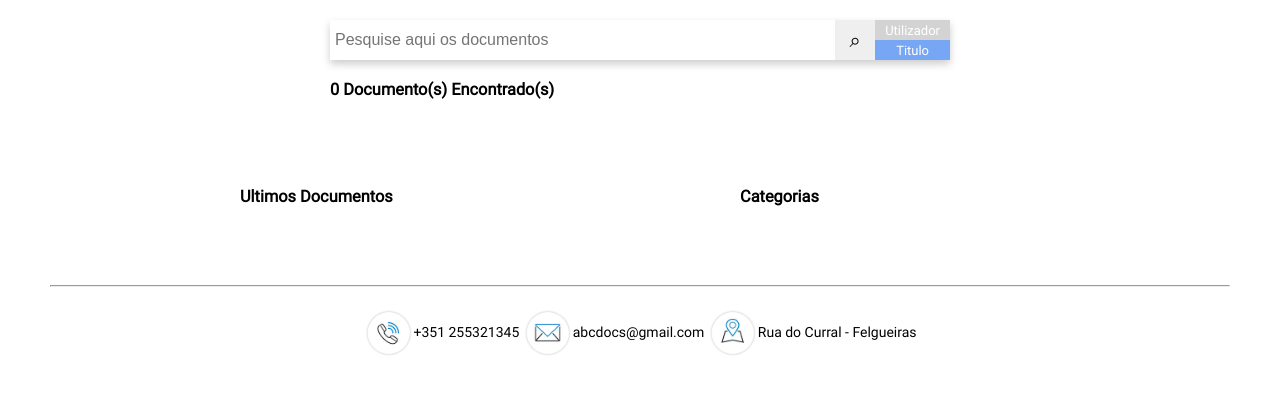
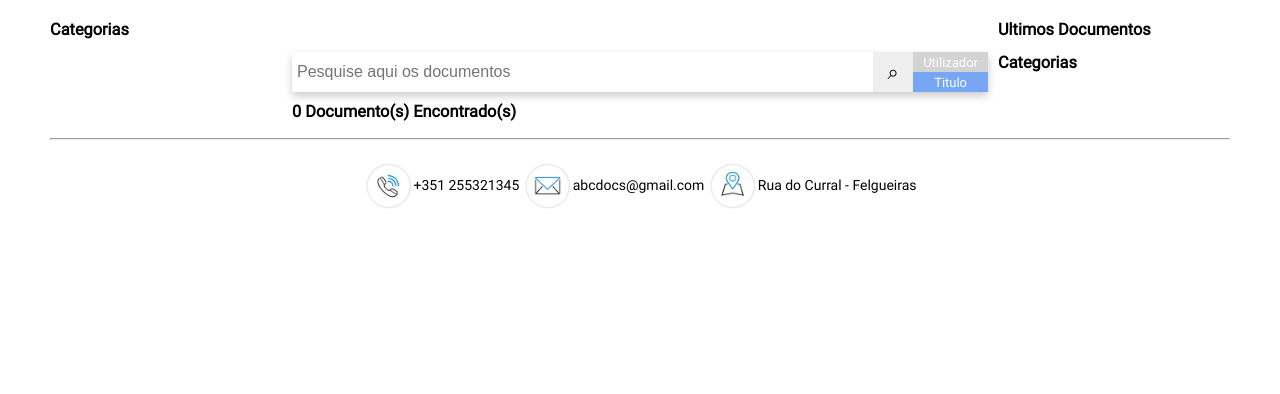
Before and after one commit to joseabernardes/documentos_abc, a PHP site: page /v_public/index.php in a window 1280 px wide. Shown: the part 172-566 px from the top of the page. Run offline with PHP 8.4, Linux system fonts and the light colour scheme; data that the repository does not hold is empty.

Commit message:
INDEX V2

```diff
--- a/logout.php
+++ b/logout.php
@@ -1,4 +1,5 @@
 <?php
+
 require_once __DIR__ . '/Config.php';
 require_once Config::getApplicationManagerPath() . 'SessionManager.php';
 require_once Config::getApplicationManagerPath() . 'UserManager.php';
@@ -7,7 +8,7 @@ SessionManager::startSession();
 if (array_key_exists('authUsername', $_SESSION)) {
     if (filter_input(INPUT_COOKIE, 'rememberme')) {
         $users = new UserManager();
-        $userDump = $users->getUserById($_SESSION['authUsername']);
+        $userDump = $users->getUserById(SessionManager::getSessionValue('authUsername'));
         $user = reset($userDump);
         if ($user) {
             $users->deleteToken($user);
--- a/partials/_document.php
+++ b/partials/_document.php
@@ -18,9 +18,9 @@
 <?php if (array_key_exists('category', $errors)) { ?><span class="<?= SPAN_CLASS_ERROR_NAME ?>"> &bull; <?= $errors['category'] ?></span> <?php } ?>
 <label class="<?= array_key_exists('visibility', $errors) ? INPUT_CLASS_ERROR_NAME : '' ?>">Visibilidade</label>
 <p>
-    <input <?php echo ($input['visibility'] == 1 ? 'checked' : '' ) ?> id="publico" type="radio" name="visibility" value="1"><label  class="visibility noselect <?= array_key_exists('comment_public', $errors) ? INPUT_CLASS_ERROR_NAME : '' ?>" for="publico">Público</label>
-    <input <?php echo ($input['visibility'] == 3 ? 'checked' : '' ) ?> id="partilhado" type="radio" name="visibility" value="3"><label class="visibility noselect <?= array_key_exists('sharedUsers', $errors) ? INPUT_CLASS_ERROR_NAME : '' ?>" for="partilhado">Partilhado</label>
-    <input <?php echo ($input['visibility'] == 2 ? 'checked' : '' ) ?> id="privado" type="radio" name="visibility"  value="2"><label class="visibility noselect"  for="privado">Privado</label>
+    <input <?= ($input['visibility'] == 1 ? 'checked' : '' ) ?> id="publico" type="radio" name="visibility" value="1"><label class="visibility noselect <?= array_key_exists('comment_public', $errors) ? INPUT_CLASS_ERROR_NAME : '' ?>" for="publico">Público</label>
+    <input <?= ($input['visibility'] == 3 ? 'checked' : '' ) ?> id="partilhado" type="radio" name="visibility" value="3"><label class="visibility noselect <?= array_key_exists('sharedUsers', $errors) ? INPUT_CLASS_ERROR_NAME : '' ?>" for="partilhado">Partilhado</label>
+    <input <?= ($input['visibility'] == 2 ? 'checked' : '' ) ?> id="privado" type="radio" name="visibility"  value="2"><label class="visibility noselect"  for="privado">Privado</label>
 </p>
 <div id="sharedBox">
     <div id="searchBar">
--- a/partials/_head.php
+++ b/partials/_head.php
@@ -1,6 +1,6 @@
 <meta charset="UTF-8">
 <meta name="viewport" content="width=device-width, initial-scale=1.0">
 <link href="../styles/style.css" rel="stylesheet" type="text/css"/>
-<link href="../styles/style-mobile.css" rel="stylesheet" type="text/css" media="only screen and (max-width: 800px)"/>
+<link href="../styles/style-mobile.css" rel="stylesheet" type="text/css" media="only screen and (max-width: 780px)"/>
 <script src="../libs/jquery-3.2.1.js" type="text/javascript"></script>
 <script src="../scripts/header.js" type="text/javascript"></script>
--- a/partials/_header.php
+++ b/partials/_header.php
@@ -45,7 +45,7 @@ try {
             if ($bool) {
                 ?>
                 --><li class="drop nav_right">
-                    <a  class="noclick" href="#"> <?= $userModel->getUserNAME() ?></a>
+                    <a  class="noclick" href="#"><?= $userModel->getUserNAME() ?></a>
                     <ul>
                         <li><a href="../v_private/profile-page.php?id=<?= SessionManager::getSessionValue('authUsername') ?>">Ver Perfil</a></li>
                         <li><a href="../v_private/change-profile.php">Alterar Perfil</a></li>
--- a/partials/_init.php
+++ b/partials/_init.php
@@ -1,4 +1,6 @@
 <?php
 require_once __DIR__ . '/../Config.php';
 require_once Config::getApplicationManagerPath() . 'SessionManager.php';
+require_once Config::getApplicationManagerPath() . 'UserManager.php';
+$userManager = new UserManager();
 SessionManager::startSession();
--- a/styles/style-mobile.css
+++ b/styles/style-mobile.css
@@ -1,3 +1,7 @@
+body{
+    margin: 30px 10px;
+}
+
 header > nav > ul > li{
     display: block;
 }
@@ -34,7 +38,7 @@ form#registar{
 }
 
 form#registar input#Cp1R ,form#registar input#Cp2R{
-      /*min-width: 83.5px;*/
+    /*min-width: 83.5px;*/
     width: 48.5%;
     /*display: inline-block;*/
 }
--- a/styles/style.css
+++ b/styles/style.css
@@ -10,19 +10,11 @@ and open the template in the editor.
 
 /*---------------------------------GENERAL---------------------------------*/
 body{
-    /*font-family: 'Segoe UI',Arial,sans-serif;*/
     font-family: Roboto;
     font-size: 14px;
     margin: 30px 50px;
-    /*background-color: red;*/
 }
 
-
-@media screen and (max-width:800px) {
-    body{
-        margin: 30px 10px;
-    }
-}
 h1#main-title{
     margin:0px 0px 10px 0px;
     padding:20px 12px;
@@ -57,7 +49,6 @@ h1#main-title{
     color:red;
     text-align: center;
     display: block;
-
 }
 
 #warningpage{
@@ -87,14 +78,13 @@ h1#main-title{
     width: 100px;
     display: block;
     margin:auto;
-
-
 }
 #errorpage a:hover #warningpage a:hover{
     background-color: gray;
-
 }
-
+input[type=radio]{
+    display: none;
+}
 
 /*---------------------------------HEADER---------------------------------*/
 
@@ -342,9 +332,7 @@ form#document{
     margin-right: auto;
     padding: 10px;
 }
-form#document input[type=radio]{
-    display: none;
-}
+
 form#document .visibility{
     background-color: rgba(240,182,56,0.6);
     padding: 5px 15px;
@@ -705,21 +693,20 @@ ul#manageCat li.cate{
 }
 
 div#search {
-    margin-left: 10px;
-    /*margin: auto;*/
-    margin-bottom: 30px;
+    margin: 0 0 30px 10px;
     display: flex;
     max-width: 620px;
 
 }
 
 div#search > input#inputS{
-    width: 580px;
+    /*width: 580px;*/
     padding:5px;
     box-sizing: border-box;
     margin:0;
-    flex-shrink: 1;
+    /*flex-shrink: 1;*/
     font-size: 16px;
+    flex: 1;
 
 }
 
@@ -745,65 +732,76 @@ div#search > input:focus{
 
 /*------------------------------INDEX------------------------------*/
 
+
+
 main#index{
-    margin: auto;
+    display: flex;
+
 }
 
-main#index div#search > input#inputS{
+main#index > div#searchMain{
+    order:2;
+    flex: 3;
+    margin-top: 52px;
+    padding: 0 10px;
+}
+
+main#index div.topIndex{
+    flex: 1;
+    max-width: 300px;
+    margin: 20px 0;
+
+}
+main#index div.leftNav{
+    order:1;
+}
+main#index div.rightNav{
+    order:3;
+}
+
+
+main#index > div#searchMain > div#search > input#inputS{
     border:none;
 }
 
-main#index div#search {
+main#index > div#searchMain > div#search {
     position:relative;
     box-shadow: 0 4px 8px 0 rgba(0, 0, 0, 0.2);
-    margin: 20px auto;
+    max-width: 800px;
+    margin: 0 auto;
 }
-main#index div#search ul{
+
+main#index > div#searchMain > h3{
+    margin:10px auto;
+    max-width: 800px;
+}
+
+main#index > div#searchMain > div#search > ul{
     position: absolute;
     list-style-type: none;
     padding: 0;
     top: 26px;
     width: 100%;
-    max-width: 505px;
     display: none;
-    border-bottom: 1px solid;
-    border-color: grey;
-
+    border-bottom: 1px solid grey;
 }
 
-main#index div#search ul li{
+main#index > div#searchMain > div#search > ul > li{
     background-color: white;
     padding: 5px;
     cursor: pointer;
 }
 
-main#index div#search ul li:hover{
+main#index > div#searchMain > div#search > ul > li:hover{
     background-color: lightgray;
 }
 
-
-
-
-
-
-main#index div#search > div{
-
+main#index > div#searchMain > div#search > div{
     display: flex;
     flex-direction: column;
 }
-main#index div#search input[type=radio]{
-    display: none;
 
-}
-
-
-
-main#index div#search input[type=radio]:checked + label {
-    background-color: rgba(84,144,242,0.8);
-}
-
-main#index div#search label{
-    /*background-color: rgb(84,144,242);*/
+main#index > div#searchMain > div#search > div >  label{
     background-color: lightgray;
     height: 15px;
     padding: 2.5px 10px;
@@ -812,15 +810,24 @@ main#index div#search label{
     font-size: 13px;
 }
 
-main#index div#search label:hover{
+main#index > div#searchMain > div#search > div > input[type=radio]:checked + label {
     background-color: rgba(84,144,242,0.8);
+}
+main#index > div#searchMain > div#search > div > label:hover{
+    background-color: rgba(84,144,242,0.5);
     cursor: pointer;
+}
+
+main#index > div.resizeDiv{
+    display: flex;
+    flex-wrap:wrap;
 
 }
 
+/*---------- RESULTS ----------*/
 
 ul#searchResults{
-    max-width: 620px;
+    max-width: 800px;
     display: flex;
     flex-direction: column;
     margin: auto;
@@ -828,25 +835,22 @@ ul#searchResults{
     padding:0;
 }
 
-ul#searchResults li{
+ul#searchResults > li{
     background-color: rgba(240,182,56,0.7);
     min-height: 50px;
     margin-bottom: 10px;
     padding: 5px;
-
 }
 
 ul#searchResults > li > a > h3{
     margin:0;
     display: inline-block;
-
 }
-ul#searchResults > li > a:hover,ul#searchResults > li > a h3:hover {
+ul#searchResults > li > a:hover,main#index > div#searchMain > ul#searchResults > li > a h3:hover {
     text-decoration: underline;
 }
 ul#searchResults > li a.user{
     font-style: italic;
-
 }
 
 ul#searchResults > li > a{
@@ -855,17 +859,10 @@ ul#searchResults > li > a{
 }
 ul#searchResults > li > h4{
     margin: 10px 0px 0px 0px;
-    /*margin:0;*/
-    /*display: inline-block;*/
-
 }
 
 ul#searchResults > li > span.date{
-    margin:0;
-    margin-left:auto;
-    text-align: right;
     float: right;
-    /*display: block;*/
 
 }
 ul#searchResults > li > span.sum{
@@ -876,59 +873,50 @@ ul#searchResults > li > span.sum{
 }
 ul#searchResults > li > h4.tagsTitle{
     display: inline-block;
-    /*margin-right: 5px;*/
 }
 
-
-main#index > h3{
-    margin:10px auto;
-    width: 620px;
-}
-main#index > h3#lastAdd{
-    margin: 20px 50px;
+main#index h3#lastAdd{
+    margin:auto;
 }
 
-/*-----------------------------N Documentos-------------------------*/
+/*---------- NAV's ----------*/
 
-div#topIndex{
-    display: flex;
-    margin: 50px auto;
-    max-width: 1000px;
-}
-
-div#topIndex > div {
-    margin: 10px auto;
-    width: 300px;
-    padding:2px;
-
-}
-div#topIndex > div > ul {
+div.topIndex > div > ul {
     list-style-type: none;
     padding:0;
 }
-div#topIndex > div > ul > li{
+div.topIndex > div > ul > li{
     background-color: rgb(240,182,56);
     padding:0;
     margin:5px auto;
-}
-
-div#topIndex > div > ul li a{
+}div.topIndex > div > ul li a{
     color: white;
     display: block;
     text-decoration: none;
     padding: 10px;
     text-align: center;
     font-size: 15px;
-}
-div#topIndex > div > ul li a:hover{
+}div.topIndex > div > ul li a:hover{
     background-color: lightgray;
 
-}
-
-div#topIndex > div > ul li a span{
+}div.topIndex > div > ul li a span{
     display: block;
     font-weight: normal;
     font-size: 12px;
+}
+
+@media screen and (max-width:1000px) {
+
+    main#index{
+        display: block;
+    }
+
+    main#index  div.topIndex{
+        margin:0 auto;
+        min-width: 300px;
+        flex: 0;
+    }
+
 }
 
 /*--------------------Meus Docunmetos-----------------*/
--- a/v_public/index.php
+++ b/v_public/index.php
@@ -4,22 +4,17 @@ require_once Config::getApplicationManagerPath() . "DocumentManager.php";
 require_once Config::getApplicationManagerPath() . "CategoryManager.php";
 ?>
 <!DOCTYPE html>
-<!--
-To change this license header, choose License Headers in Project Properties.
-To change this template file, choose Tools | Templates
-and open the template in the editor.
--->
+
 <html>
     <head>
         <?php include_once '../partials/_head.php'; ?>
         <script src="../scripts/search.js" type="text/javascript"></script>
-        <title>Main</title>
-
+        <title>Documentos ABC</title>
     </head>
     <body>
         <?php include_once '../partials/_header.php'; ?>
         <main id="index">
-
+            <div id="searchMain">
                 <div id="search">
                     <input placeholder="Pesquise aqui os documentos" type="text" id="inputS"/>
                     <input type="button" id="addButton" value="⌕">
@@ -36,8 +31,29 @@ and open the template in the editor.
                 <ul id="searchResults">
                     <!--resultados-->
                 </ul>
+            </div>
 
-            <div id="topIndex">
+
+            <div class="topIndex leftNav">
+                <div id="rightdiv">
+                    <h3 id="lastAdd">Categorias</h3>
+                    <ul id="leftul">
+                        <?php
+                        $cateMan = new CategoryManager();
+                        $cate = $cateMan->getAllCategories();
+
+                        foreach ($cate as $value) {
+                            ?>
+                            <li><a href="view-docs.php?type=category&id=<?= $value->getCategoryID() ?>"><?= $value->getCategoryNAME() ?></a></li>
+
+                            <?php
+                        }
+                        ?>
+                    </ul>
+                </div>
+            </div>
+
+            <div class="topIndex rightNav">
                 <div>
                     <h3 id="lastAdd">Ultimos Documentos</h3>
                     <ul >
```
Also changed, not shown: Application/Controllers/AuthProcess.php (+6 -4 lines), Application/Controllers/documentController.php (+6 -4 lines), scripts/addShared.js (+7 -16 lines), scripts/search.js (+26 -3 lines), scripts/visibility.js (+13 -0 lines), v_public/authentication.php (+5 -6 lines), upload/images/182208_199704060043306_5753163_n.jpg (added), upload/images/594f80bf8e1e4-show.png (added), upload/images/IMG_20160827_113258-2.jpg (added). Lines whose indentation alone changed are shown as unchanged.
